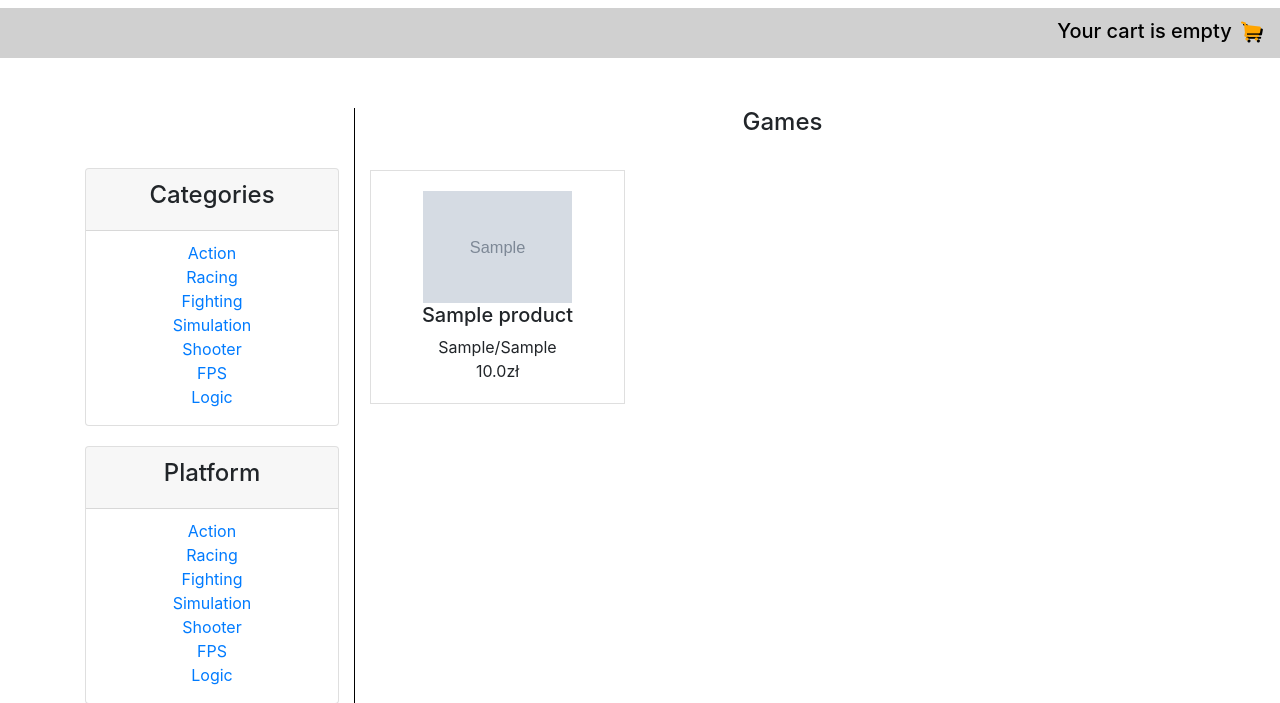
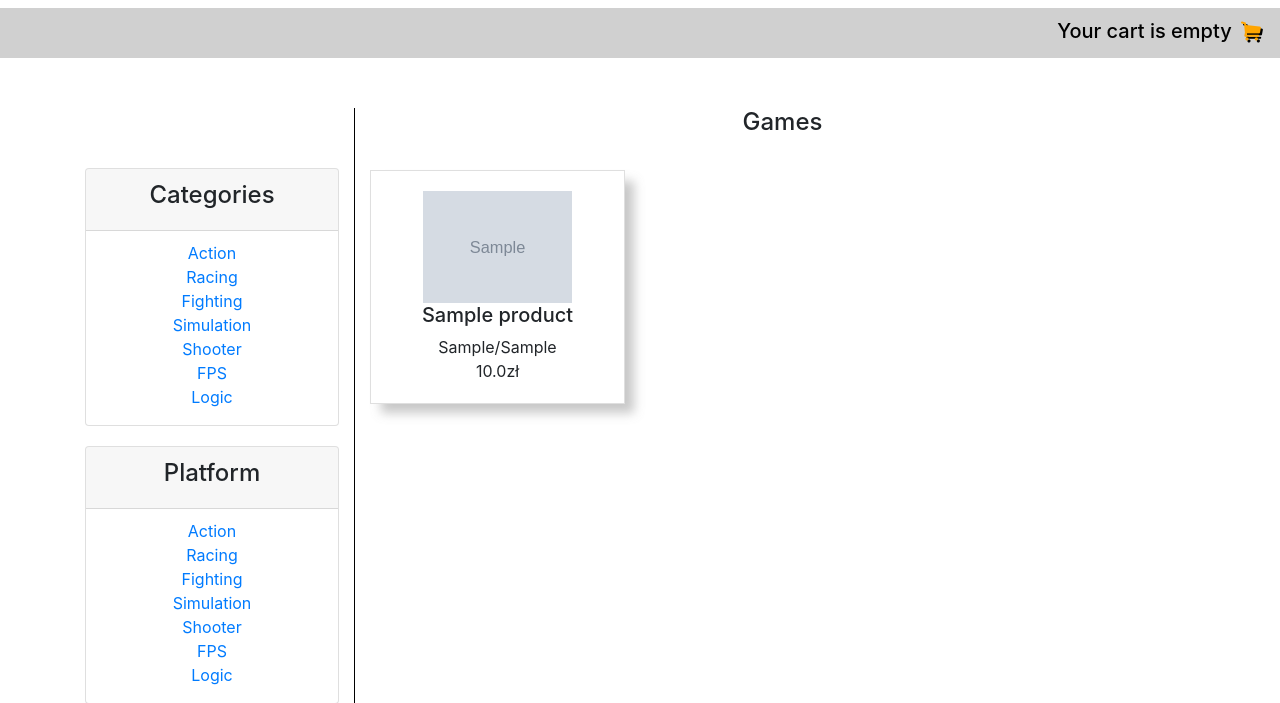
Before and after one commit to coventry000/my-first-shop, a Django app: page / in a window 1280 px wide. Shown: the part 48-751 px from the top of the page. Run offline with Django 3.2, Linux system fonts and the light colour scheme; tables that the repository leaves empty hold one stand-in row (values such as "Sample post"); grey boxes marked "Sample" are stand-in pictures; some libraries are stand-ins or nearby versions.

Commit message:
static css

```diff
--- a/shop/static/css/shop.css
+++ b/shop/static/css/shop.css
@@ -77,4 +77,7 @@ margin-right: auto;
 
 .right .card{
 	border-radius: 0px;
+-webkit-box-shadow: 10px 10px 10px -1px rgba(122,122,122,0.41);
+-moz-box-shadow: 10px 10px 10px -1px rgba(122,122,122,0.41);
+box-shadow: 10px 10px 10px -1px rgba(122,122,122,0.41);
 }
```
